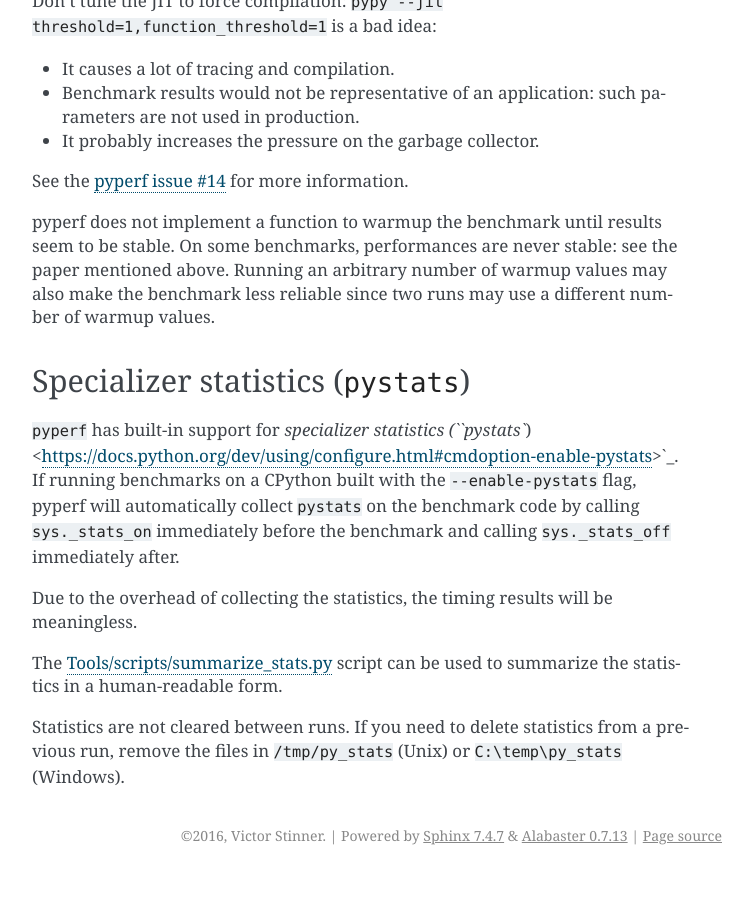
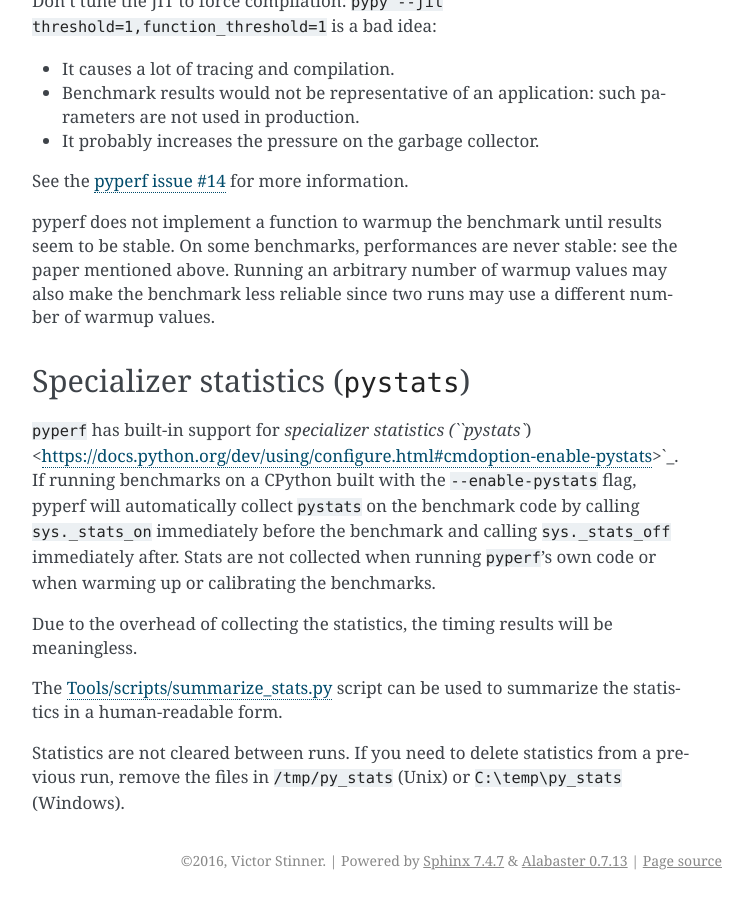
Before and after one commit to psf/pyperf, a Sphinx documentation site: the page built from doc/run_benchmark.rst, in a window 1280 px wide and 900 px high, scrolled down 3633 px. Shown: the whole window, without its empty margins (388-1141 px from the left). Built offline with Sphinx 7.4.7, drawn with Linux system fonts in a browser that asks for light colours; before the commit the page ends 4508 px from its top, so only the background shows below that.

Commit message:
Add more detail to the docs

```diff
--- a/doc/run_benchmark.rst
+++ b/doc/run_benchmark.rst
@@ -196,6 +196,7 @@ Specializer statistics (``pystats``)
 
 ``pyperf`` has built-in support for `specializer statistics (``pystats``) <https://docs.python.org/dev/using/configure.html#cmdoption-enable-pystats>`_.
 If running benchmarks on a CPython built with the ``--enable-pystats`` flag, pyperf will automatically collect ``pystats`` on the benchmark code by calling ``sys._stats_on`` immediately before the benchmark and calling ``sys._stats_off`` immediately after.
+Stats are not collected when running ``pyperf``'s own code or when warming up or calibrating the benchmarks.
 
 Due to the overhead of collecting the statistics, the timing results will be meaningless.
 
```
